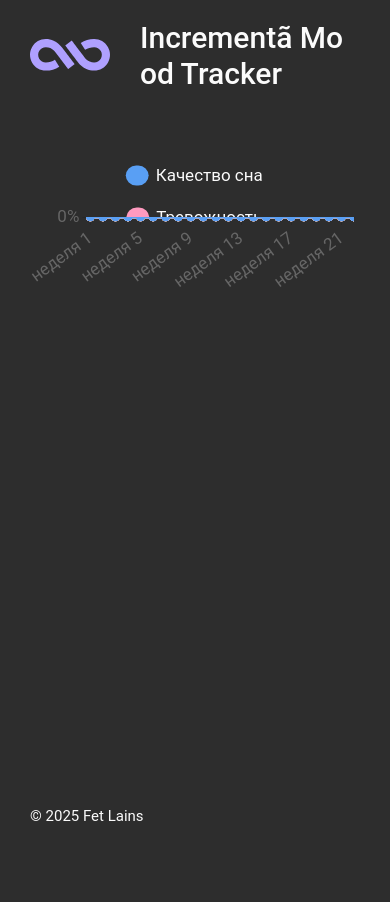
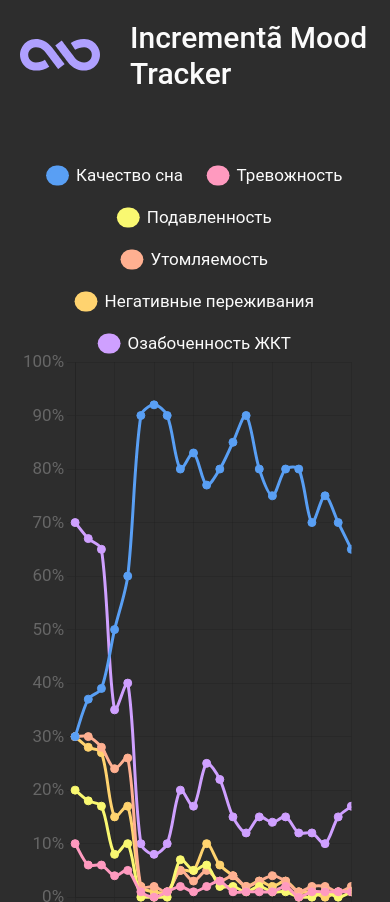
Before and after one commit to fet-lains/incrementa-mood-tracker, a website built with Vite: page index.html in a window 390 px wide. Shown: the top 902 px of the page. Before the commit the page ends 844 px from the top, so only its background shows below. Built offline with nearby package versions, Linux system fonts and the light colour scheme.

Commit message:
fix responsiveness

```diff
--- a/index.html
+++ b/index.html
@@ -67,7 +67,9 @@
       <main class="main">
         <section class="graph">
           <div class="container">
-            <canvas id="graph"></canvas>
+            <div class="graph__wrapper">
+              <canvas id="graph"></canvas>
+            </div>
           </div>
         </section>
       </main>
--- a/src/main.js
+++ b/src/main.js
@@ -5,6 +5,9 @@ import { data } from './js/data';
 import { setupChartDefaults, getChartConfig } from './js/chart';
 
 document.addEventListener('DOMContentLoaded', () => {
+  const graph = document.getElementById('graph');
+
   setupChartDefaults();
-  new Chart(document.getElementById('graph'), getChartConfig(data));
+
+  new Chart(graph, getChartConfig(data));
 });
--- a/src/style.css
+++ b/src/style.css
@@ -55,7 +55,7 @@ body,
 }
 
 body {
-  min-width: 320px;
+  min-width: 3.2rem;
   display: flex;
   justify-content: center;
   font-family: var(--font-primary);
@@ -75,7 +75,7 @@ body {
   width: 100%;
   margin-right: auto;
   margin-left: auto;
-  padding: 0 30px;
+  padding: 0 3rem;
 }
 
 .wrapper {
@@ -91,7 +91,7 @@ body {
   justify-content: space-between;
   column-gap: 3rem;
   padding: 2rem 0;
-  border-bottom: 1px solid var(--border);
+  border-bottom: 0.1rem solid var(--border);
 }
 .header__title {
   font-size: 3rem;
@@ -104,10 +104,22 @@ body {
   flex-grow: 1;
 }
 
+.graph__wrapper {
+  height: 100vh;
+  overflow-x: auto;
+  position: relative;
+}
+
 .footer__body {
   padding: 2rem 0;
-  border-top: 1px solid var(--border);
+  border-top: 0.1rem solid var(--border);
 }
 .footer__copyright {
   font-size: 1.5rem;
 }
+
+@media (max-width: 767px) {
+  .container {
+    padding: 0 2rem;
+  }
+}
```
